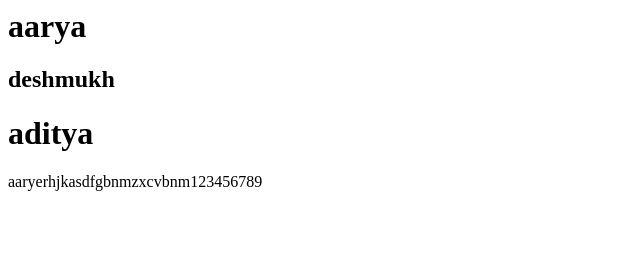
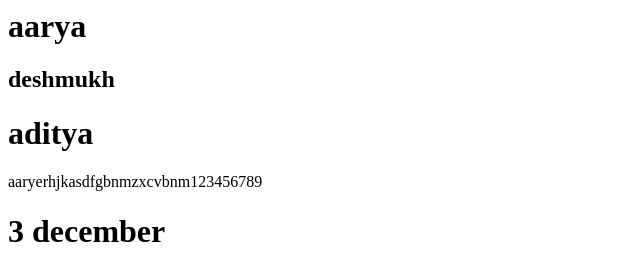
Before and after one commit to AaryaDeshmukh/Project1, a plain HTML site: page index.html in a window 1280 px wide. Shown: the whole page, without its empty margins (0-640 px from the left). Drawn offline with Linux system fonts and the light colour scheme.

Commit message:
h1update

```diff
--- a/index.html
+++ b/index.html
@@ -9,7 +9,7 @@
     <h2>deshmukh</h2>
     <h1>aditya</h1>
     <p> aaryerhjkasdfgbnmzxcvbnm123456789</p>
-
+    <h1>3 december</h1>
 
 </body>
 </html>
```
